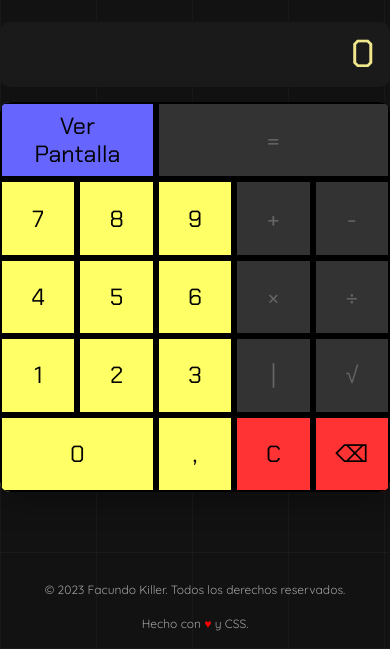
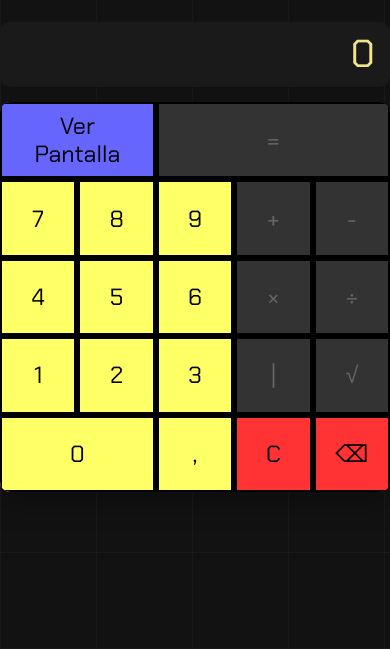
Before and after one commit to HectorDanielAyarachiFuentes/Calculadora-Facundo-V4, a plain HTML site: page index.html in a window 390 px wide. Shown: the part 195-844 px from the top of the page. Drawn offline with nearby package versions, Linux system fonts and the light colour scheme.

Commit message:
Sin footer en movil

```diff
--- a/style.css
+++ b/style.css
@@ -805,11 +805,9 @@ header .subtitle a:hover {
         height: 30px;
     }
 
-    /* Footer en móvil */
+     /* --- Ocultar el Footer en móvil --- */
     .main-footer {
-        margin-top: 20px;
-        font-size: 0.75rem;
-        padding-bottom: env(safe-area-inset-bottom, 10px);
+        display: none; /* <-- ESTA LÍNEA LO OCULTA EN MÓVILES */
     }
 }
 
```
